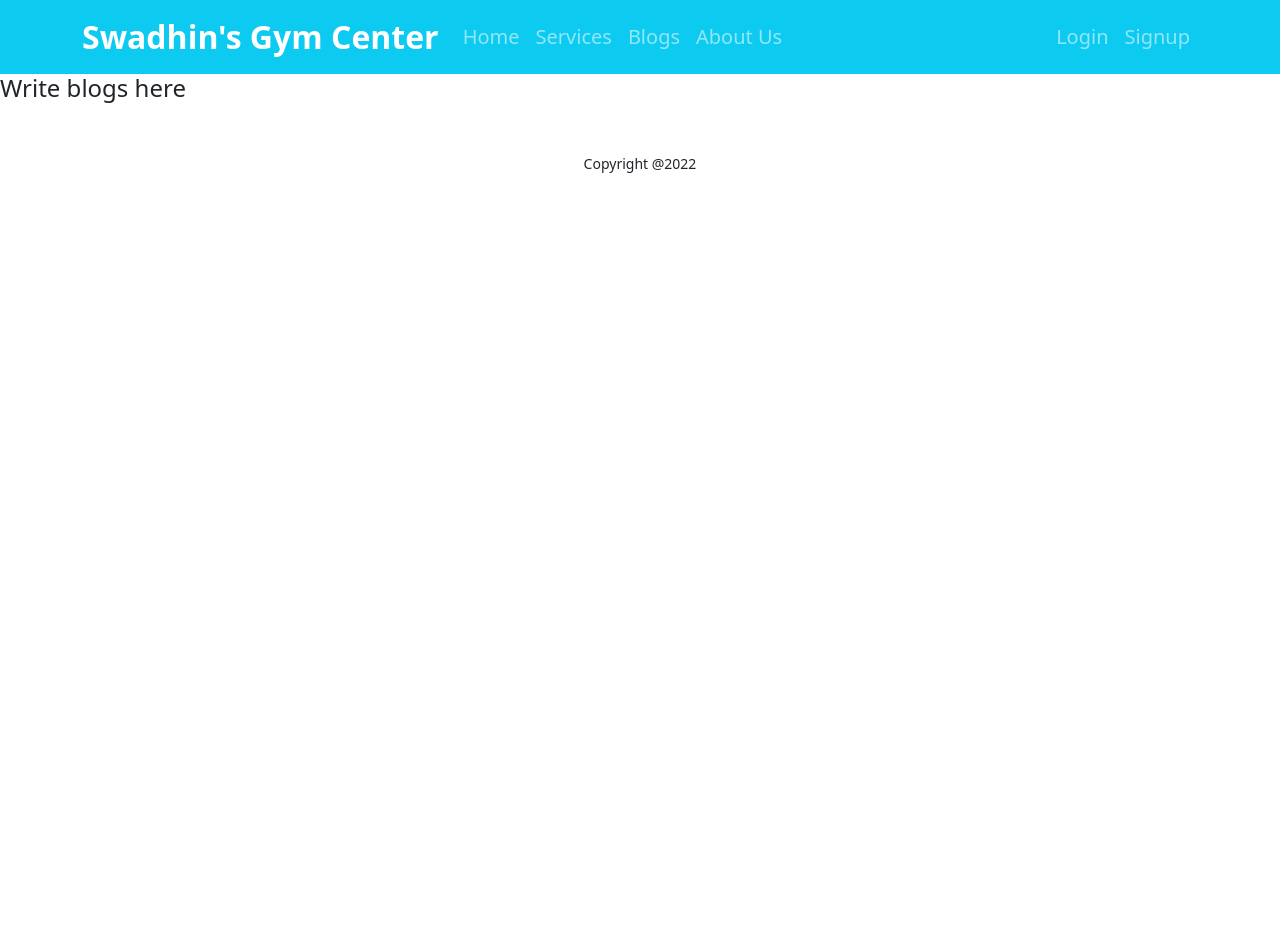
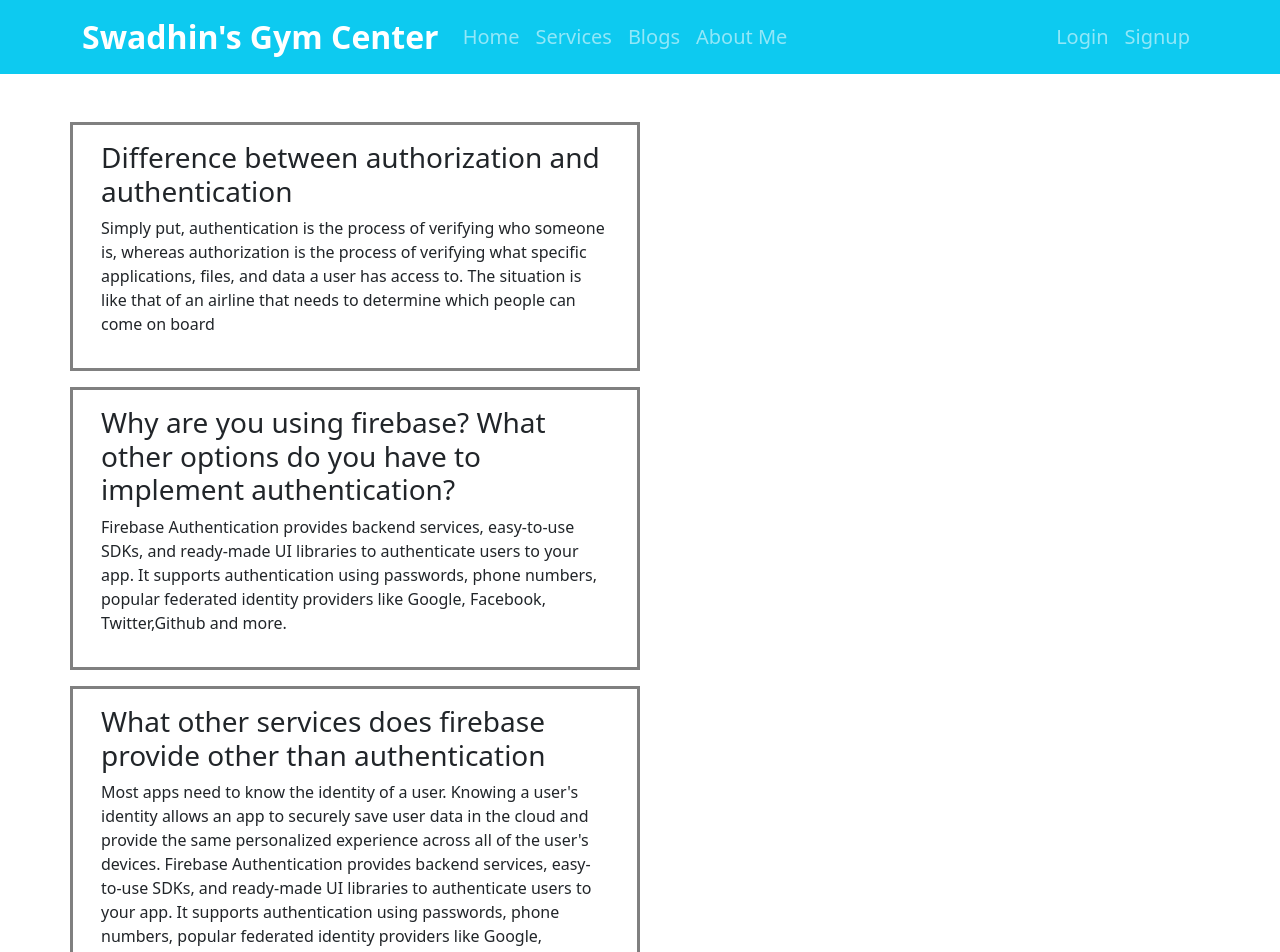
Before and after one commit to swadhin503/independent-service-provider, a React (Create React App) app: page /blogs in a window 1280 px wide. Shown: the top 952 px of the page. Before the commit the page ends 800 px from the top, so only its background shows below. Built offline with nearby package versions, Linux system fonts and the light colour scheme.

Commit message:
blogs & about me page work done

```diff
--- a/src/components/About/About.js
+++ b/src/components/About/About.js
@@ -1,9 +1,20 @@
 import React from 'react';
+import { Card } from 'react-bootstrap';
+import image from '../../images/shape-3.png'
 
 const About = () => {
     return (
         <div>
-            <h3>About me</h3>
+           <Card className="text-center">
+                <Card.Header>About Me</Card.Header>
+                <Card.Body>
+                    <Card.Title>Know About Me</Card.Title>
+                    <Card.Img className="w-25 me-2" variant="bottom" src={image} />
+                    <Card.Text>
+                    My name is Tawhid Dwin Swadhin. I am studying is Daffodil International University in 3rd year. I want to be a full stack developer. To reach my goal I am working very hard.
+                    </Card.Text>
+                </Card.Body>
+            </Card>
         </div>
     );
 };
--- a/src/components/Blogs/Blogs.css
+++ b/src/components/Blogs/Blogs.css
@@ -0,0 +1,3 @@
+.blog-border{
+    border: 3px solid grey;
+}
--- a/src/components/Blogs/Blogs.js
+++ b/src/components/Blogs/Blogs.js
@@ -1,9 +1,29 @@
 import React from 'react';
-
+import './Blogs.css'
 const Blogs = () => {
     return (
-        <div>
-            <h4>Write blogs here</h4>
+        <div className="container mt-5">
+            <div className="row gap-3">
+                <div className="col-lg-6 blog-border">
+                    <div className="p-3">
+                        <h3>Difference between authorization and authentication</h3>
+                        <p>Simply put, authentication is the process of verifying who someone is, whereas authorization is the process of verifying what specific applications, files, and data a user has access to. The situation is like that of an airline that needs to determine which people can come on board</p>
+                    </div>
+                </div>
+                <div className="col-lg-6 blog-border">
+                    <div className="p-3">
+                        <h3>Why are you using firebase? What other options do you have to implement authentication?</h3>
+                        <p>Firebase Authentication provides backend services, easy-to-use SDKs, and ready-made UI libraries to authenticate users to your app. It supports authentication using passwords, phone numbers, popular federated identity providers like Google, Facebook, Twitter,Github and more.</p>
+                    </div>
+                </div>
+                <div className="col-lg-6 blog-border">
+                    <div className="p-3">
+                        <h3>What other services does firebase provide other than authentication</h3>
+                        <p>Most apps need to know the identity of a user. Knowing a user's identity allows an app to securely save user data in the cloud and provide the same personalized experience across all of the user's devices.
+                        Firebase Authentication provides backend services, easy-to-use SDKs, and ready-made UI libraries to authenticate users to your app. It supports authentication using passwords, phone numbers, popular federated identity providers like Google, Facebook and Twitter, and more</p>
+                    </div>
+                </div>
+            </div>
         </div>
     );
 };
--- a/src/components/Header/Header.js
+++ b/src/components/Header/Header.js
@@ -15,7 +15,7 @@ const Header = () => {
                     <Nav.Link as={Link} to="/home"  className="fs-5">Home</Nav.Link>
                     <Nav.Link as={Link} to="/services" className="fs-5">Services</Nav.Link>
                     <Nav.Link as={Link} to="/blogs" className="fs-5">Blogs</Nav.Link>
-                    <Nav.Link as={Link} to="/about" className="fs-5">About Us</Nav.Link>
+                    <Nav.Link as={Link} to="/about" className="fs-5">About Me</Nav.Link>
                 </Nav>
                 <Nav>
                     <Nav.Link as={Link} to="/login" className="fs-5">Login</Nav.Link>
--- a/src/components/Home/Home.js
+++ b/src/components/Home/Home.js
@@ -3,6 +3,7 @@ import { Carousel } from 'react-bootstrap';
 import photo1 from '../../images/gym-1.jpg'
 import photo2 from '../../images/gym-2.jpg'
 import photo3 from '../../images/gym-3.jpg'
+import Blogs from '../Blogs/Blogs';
 import Servicess from '../Servicess/Servicess';
 
 const Home = () => {
@@ -51,6 +52,7 @@ const Home = () => {
             </Carousel>
         </div>
         <Servicess></Servicess>
+        <Blogs></Blogs>
         </div>
 
     );
```
Also changed, not shown: src/images/shape-3.png (added).
